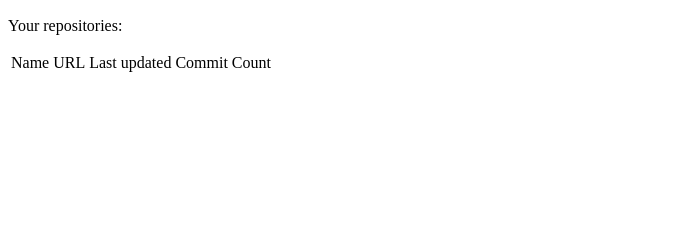
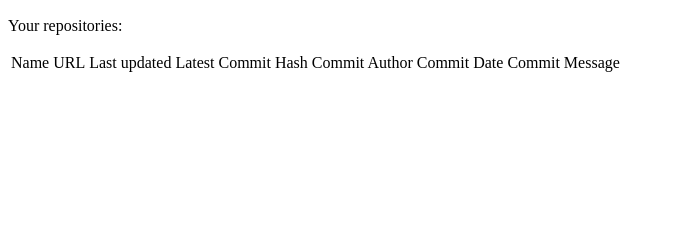
Before and after one commit to pmb223/SSH-lab2, a Flask app: template api/templates/hello.html in a window 1280 px wide. Shown: the part 97-337 px from the top of the page, without its empty margins (0-674 px from the left). Run offline with Flask 3, Linux system fonts and the light colour scheme; the template is opened without the code that fills it, so the values that code supplies are empty.

Commit message:
added columns

```diff
--- a/api/app.py
+++ b/api/app.py
@@ -27,23 +27,35 @@ def submit():
             else:
                 formatted_date = 'N/A'
 
-            # Get the number of commits for this repo
+            # Get the latest commit for this repo
             commits_url = f"https://api.github.com/repos/{input_name}/{name}/commits"
             commits_response = requests.get(commits_url)
-            commits_count = 'N/A'  # Default if commits can't be fetched
+            latest_commit_hash = 'N/A'
+            latest_commit_author = 'N/A'
+            latest_commit_date = 'N/A'
+            latest_commit_message = 'N/A'
             if commits_response.status_code == 200:
                 commits_data = commits_response.json()
-                commits_count = len(commits_data)
+                if commits_data:  # Check if there is at least one commit
+                    latest_commit = commits_data[0]  # Get the latest commit
+                    latest_commit_hash = latest_commit.get('sha', 'N/A')
+                    if 'commit' in latest_commit:
+                        latest_commit_author = latest_commit['commit']['author']['name']
+                        latest_commit_date = latest_commit['commit']['author']['date']
+                        latest_commit_message = latest_commit['commit']['message']
 
             repo_info = {
                 'name': name,
                 'url': url,
                 'updated_at': formatted_date,
-                'commits_count': commits_count
+                'latest_commit_hash': latest_commit_hash,
+                'latest_commit_author': latest_commit_author,
+                'latest_commit_date': latest_commit_date,
+                'latest_commit_message': latest_commit_message
             }
             repos_info.append(repo_info)
     else:
-        repos_info = [{'name': "Account not found", 'url': '#', 'updated_at': 'N/A', 'commits_count': 'N/A'}]
+        repos_info = [{'name': "Account not found", 'url': '#', 'updated_at': 'N/A', 'latest_commit': {}}]
 
     return render_template("hello.html", name=input_name, repos_info=repos_info)
 
--- a/api/templates/hello.html
+++ b/api/templates/hello.html
@@ -9,14 +9,20 @@
       <td>Name</td>
       <td>URL</td>
       <td>Last updated</td>
-      <td>Commit Count</td>
+      <td>Latest Commit Hash</td>
+      <td>Commit Author</td>
+      <td>Commit Date</td>
+      <td>Commit Message</td>
     </tr>
     {% for repo in repos_info %}
     <tr>
       <td>{{ repo.name }}</td>
       <td><a href="{{ repo.url }}">{{ repo.name }}</a></td>
       <td>{{ repo.updated_at }}</td>
-      <td>{{ repo.commits_count }}</td>
+      <td>{{ repo.latest_commit.hash }}</td>
+      <td>{{ repo.latest_commit.author }}</td>
+      <td>{{ repo.latest_commit.date }}</td>
+      <td>{{ repo.latest_commit.message }}</td>
     </tr>
     {% endfor %}
   </table>
```
